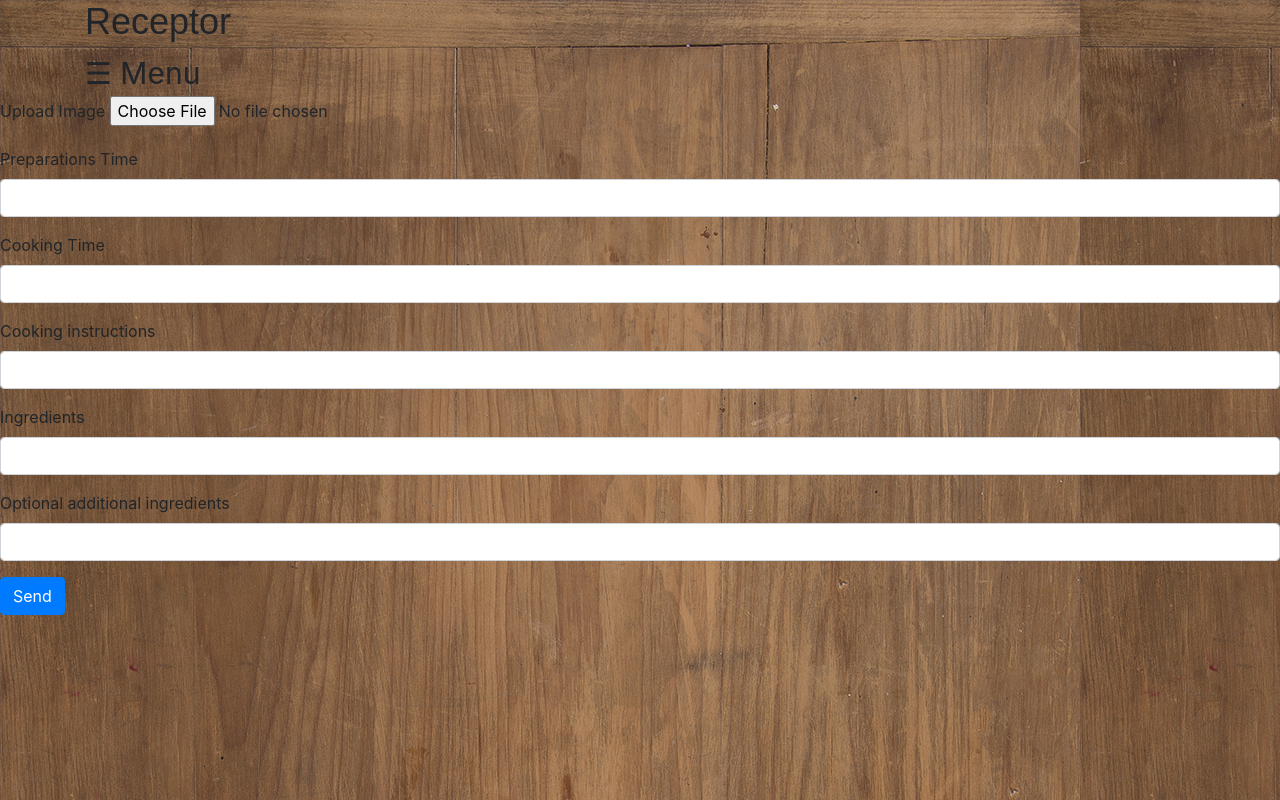
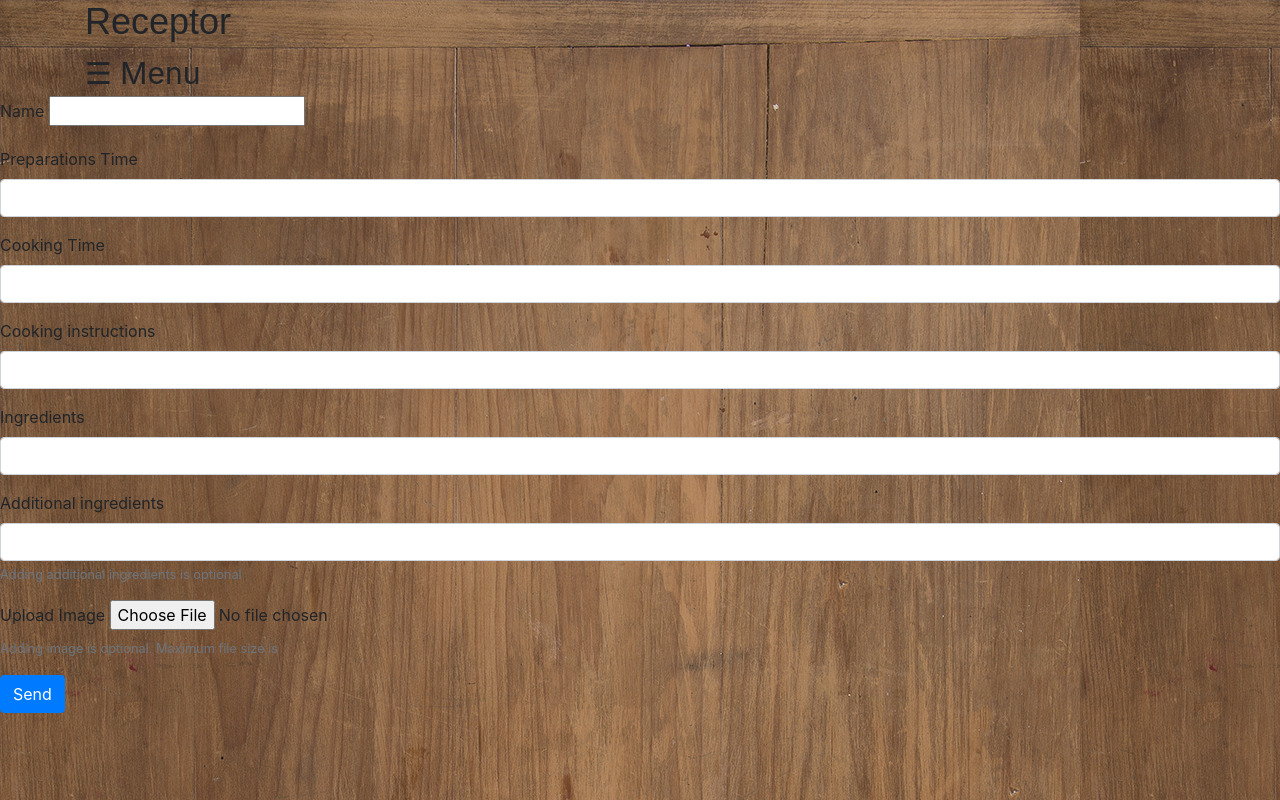
Before and after one commit to Maailmavallutaja/Receptor, a PHP site: page /addrecipe.php in a window 1280 px wide. Run offline with PHP 8.4, Linux system fonts and the light colour scheme; some libraries are stand-ins or nearby versions.

Commit message:
Update addrecipe.php
added upload file filter for size and file type. Code executes without errors, no entry to database.. (not yet functional(

```diff
--- a/addrecipe.php
+++ b/addrecipe.php
@@ -41,38 +41,58 @@
 <div class="addRecipe">
 <?php //post recipe
 
-    //!add recipe name, image(optinal)
+    //!add recipe name, image(optional)
+    //! image type in database
+    // https://stackoverflow.com/questions/9153224/how-to-limit-file-upload-type-file-size-in-php
     //connect to database
     ini_set('display_errors', 'on');
     $db = new PDO('mysql:host=127.0.0.1:3306;dbname=receptor', 'root', '');
 
-    if(isset($_FILES['upload']) === true //if theres file to upload
-        && !empty($_POST)){ // if fields are not empty
+    if(!empty($_POST)){ // if fields are not empty
 
-        $files = $_POST['upload'];
-        echo '<pre>', print_r($files, true), '</pre>';
+        //$files = $_POST['upload_img'];
+        //echo '<pre>', print_r($files, true), '</pre>';
 
-
+        $recipeName = $_POST['recipeName'];
         $prepTime = $_POST['prepTime'];
         $cookTime = $_POST['cookTime'];
         $instructions = $_POST['instructions'];
         $ingredients = $_POST['ingredients'];
-        $optAddOns = $_POST['optAddOns'];
+        if(!empty($_POST['optAddOns'])) { $optAddOns = $_POST['optAddOns'];}
 
+     //   $image = addslashes(file_get_contents($_FILES['upload_img']['tmp_name'])); //SQL Injection defence!
+     //   $image_name = addslashes($_FILES['upload_img']['name']);
+
+        if(isset($_FILES['upload_img']) === true &&
+            (($_FILES["upload_img"]["type"] == "image/gif") ||
+            ($_FILES["upload_img"]["type"] == "image/jpeg") ||
+            ($_FILES["upload_img"]["type"] == "image/jpg") ||
+            ($_FILES["upload_img"]["type"] == "image/pjpeg") ||
+            ($_FILES["upload_img"]["type"] == "image/png") &&
+            ($_FILES["upload_img"]["size"] < 2097152)) ){
+            $image = addslashes(file_get_contents($_FILES['upload_img']['tmp_name'])); //SQL Injection defence!
+            $image_name = addslashes($_FILES['upload_img']['name']);
+            } else {
+                echo '<script>alert("Please upload image of gif/jpeg/pjpeg/png type and of size under 2 MB");</script>';
+                die();
+        };
 
         //Prepare valued to align with data table columns
         $recipe = $db->prepare('
-        INSERT INTO recipes (prepTime, cookTime, instructions, ingredients, optAddOns)
-        VALUES (:prepTime, :cookTime, :instructions, :ingredients, :optAddOns)
+        INSERT INTO recipes (recipeName, prepTime, cookTime, instructions, ingredients, optAddOns, image, image_name)
+        VALUES (:recipeName, :prepTime, :cookTime, :instructions, :ingredients, :optAddOns, :image, :image_name)
         ');
 
         //assign values to the keys and execute
         $recipe -> execute ([
+            'recipeName' => $recipeName,
             'prepTime' => $prepTime,
             'cookTime' => $cookTime,
-            'instructions' => $instrutions,
+            'instructions' => $instructions,
             'ingredients' => $ingredients,
-            'optAddOns' => $optAddOns
+            'optAddOns' => $optAddOns,
+            'image' => $image,
+            'image_name' => $image_name
         ]);
 
     }
@@ -81,16 +101,16 @@
 <!-- Form for recipe-->
 <form action="addrecipe.php" method='POST' enctype='multipart/form-data'>
     <div class="form-group">
-        <label for='upload[]'>Upload Image</label>
-        <input type="file" name="upload[]" id="">
+        <label for='recipeName'>Name</label>
+        <input type="text" name="recipeName" id="recipeName">
     </div>
     <div class="form-group">
         <label for='prepTime'>Preparations Time</label>
-        <input class="form-control" type='number' name='prepTime' >
+        <input class="form-control" type='number' name='prepTime' id='cookTime'>
     </div>
     <div class="form-group">
         <label for='cookTime'>Cooking Time</label>
-        <input class="form-control" type='number' name='cookTime' >
+        <input class="form-control" type='number' name='cookTime' id='cookTime' >
     </div>
     <div class="form-group">
         <label for ='instructions'>Cooking instructions</label>
@@ -101,10 +121,16 @@
         <input class="form-control" type="text" name="ingredients" id="ingredients">
     </div>
     <div class="form-group">
-        <label for ='optAddOns'>Optional additional ingredients</label>
+        <label for ='optAddOns'>Additional ingredients</label>
         <input class="form-control" type="text" name="optAddOns" id="optAddOns">
+        <small class='form-text text-muted'>Adding additional ingredients is optional</small>
     </div>
-    <button class="btn btn-primary" type="submit" value="Send">Send</button>
+    <div class="form-group">
+        <label for='upload_img'>Upload Image</label>
+        <input type="file" name="upload_img" id="upload_img">
+        <small class='form-text text-muted'>Adding image is optional. Maximum file size is </small>
+    </div>
+    <button class="btn btn-primary" type="submit" >Send</button>
 
 </form>
 </div>
@@ -118,7 +144,7 @@
     document.getElementById("mySidenav").style.width = "0";
   }
 </script>
-<!-- bootstrap CS -->
+<!-- bootstrap JS -->
 <script src="https://code.jquery.com/jquery-3.3.1.slim.min.js" integrity="sha384-q8i/X+965DzO0rT7abK41JStQIAqVgRVzpbzo5smXKp4YfRvH+8abtTE1Pi6jizo" crossorigin="anonymous"></script>
 <script src="https://cdnjs.cloudflare.com/ajax/libs/popper.js/1.14.6/umd/popper.min.js" integrity="sha384-wHAiFfRlMFy6i5SRaxvfOCifBUQy1xHdJ/yoi7FRNXMRBu5WHdZYu1hA6ZOblgut" crossorigin="anonymous"></script>
 <script src="https://stackpath.bootstrapcdn.com/bootstrap/4.2.1/js/bootstrap.min.js" integrity="sha384-B0UglyR+jN6CkvvICOB2joaf5I4l3gm9GU6Hc1og6Ls7i6U/mkkaduKaBhlAXv9k" crossorigin="anonymous"></script>
```
